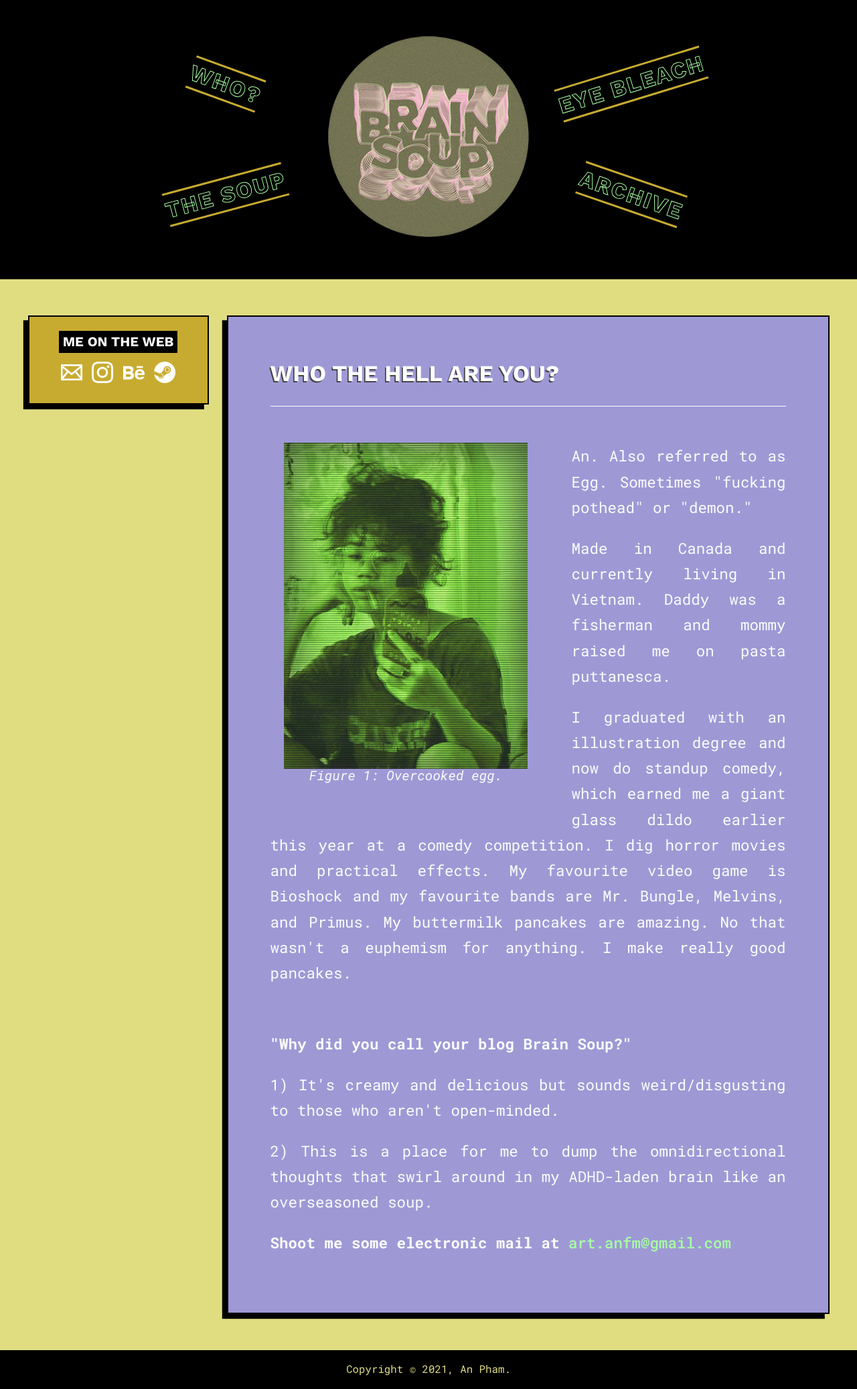
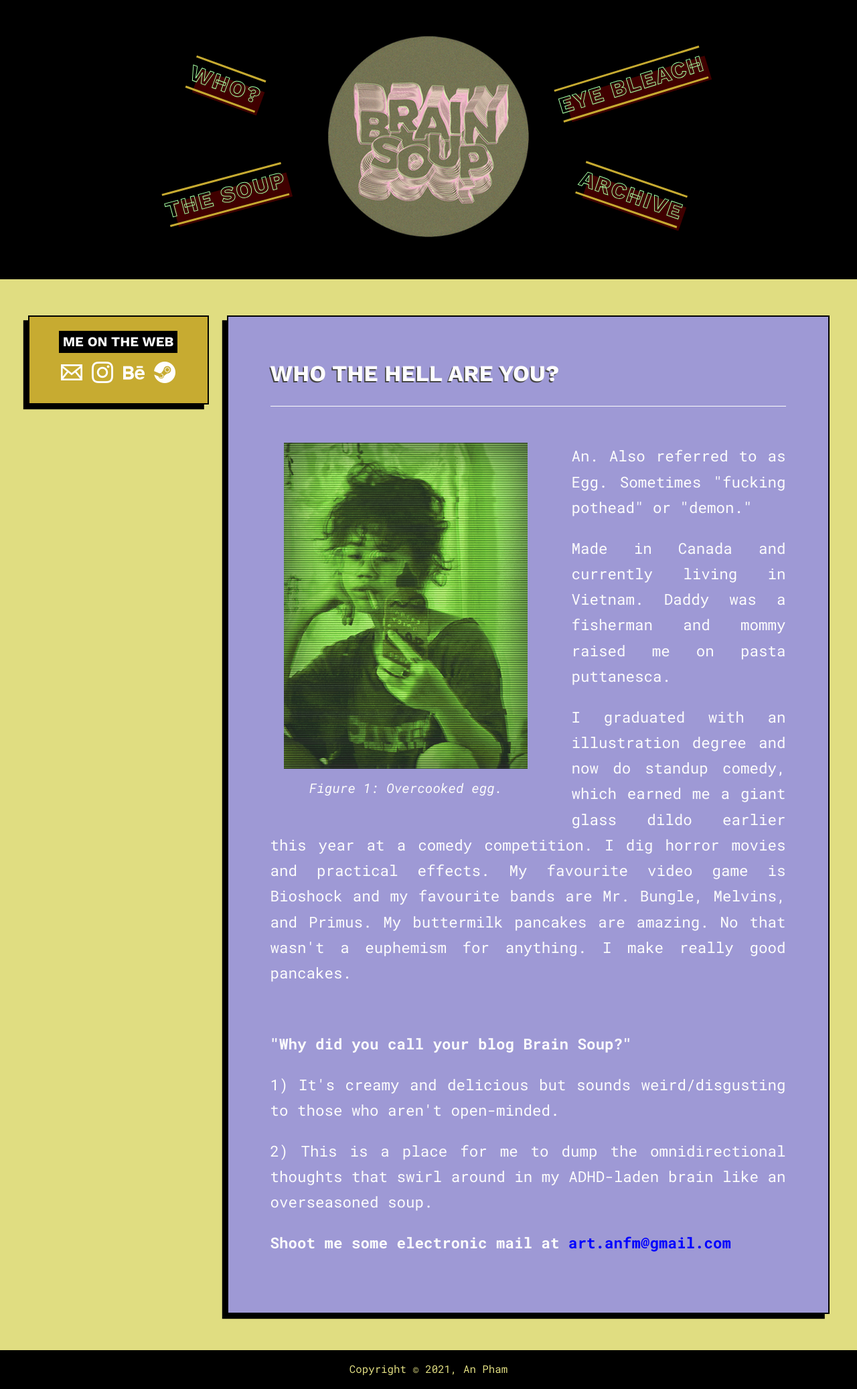
Before and after one commit to eggsrepos/brainsoup, a Jekyll site: the page built from about.md, in a window 1280 px wide. Shown: the whole page at 67% size. Built offline with Jekyll 4.4.1, drawn with Linux system fonts in a browser that asks for light colours.

Commit message:
more updates

```diff
--- /dev/null
+++ b/_includes/GoogleTagManager_body.liquid
@@ -0,0 +1,2 @@
+<noscript><iframe src="https://www.googletagmanager.com/ns.html?id=GTM-5KGH3ZP"
+height="0" width="0" style="display:none;visibility:hidden"></iframe></noscript>
--- /dev/null
+++ b/_includes/GoogleTagManager_head.liquid
@@ -0,0 +1,5 @@
+<script>(function(w,d,s,l,i){w[l]=w[l]||[];w[l].push({'gtm.start':
+new Date().getTime(),event:'gtm.js'});var f=d.getElementsByTagName(s)[0],
+j=d.createElement(s),dl=l!='dataLayer'?'&l='+l:'';j.async=true;j.src=
+'https://www.googletagmanager.com/gtm.js?id='+i+dl;f.parentNode.insertBefore(j,f);
+})(window,document,'script','dataLayer','GTM-5KGH3ZP');</script>
--- a/_layouts/default.html
+++ b/_layouts/default.html
@@ -1,6 +1,7 @@
 <!DOCTYPE html>
 <html lang="en">
 	<head>
+		{% include GoogleTagManager_head.liquid %}
 		<title>{{ page.title}} | {{ site.title }}</title>
 		<meta charset="utf-8">
 		<meta name="viewport" content="width=device-width,initial-scale=1,maximum-scale=1,user-scalable=no">
@@ -15,31 +16,15 @@
 		<link href="https://fonts.googleapis.com/css2?family=Roboto+Mono:ital,wght@0,300;0,400;0,500;0,600;0,700;1,300;1,400;1,500;1,600;1,700&family=Work+Sans:ital,wght@0,300;0,400;0,500;0,700;0,800;0,900;1,300;1,400;1,500;1,700;1,800;1,900&display=swap" rel="stylesheet">
 	</head>
 	<body>
+		{% include GoogleTagManager_body.liquid %}
 		<header>
-
 			<!-- START BURGER NAV -->
 			<div class="burger">
 				<div id="menuToggle">
-					<!--
-					A fake / hidden checkbox is used as click reciever,
-					so you can use the :checked selector on it.
-					-->
 					<input type="checkbox" />
-
-					<!--
-					Some spans to act as a hamburger.
-
-					They are acting like a real hamburger,
-					not that McDonalds stuff.
-					-->
 					<span></span>
 					<span></span>
 					<span></span>
-
-					<!--
-					Too bad the menu has to be inside of the button
-					but hey, it's pure CSS magic.
-					-->
 					<ul class="menu">
 						<a class="nav-item" href="/about/">
 							<li>Who?</li>
@@ -59,7 +44,6 @@
 						<!--- END OF BURGER NAV-->
 
 				<div class="wrapper site-header">
-
 					<ul class="site-header--nav">
 						<li class="link1">
 							<a class="site-header--link" href="/about/">Who?</a>
@@ -69,11 +53,9 @@
 						</li>
 					</ul>
 
-					<div class="site-header--logo">
 					<a href="/" alt="Brain Soup">
 						<img class="site-header--logo" src="/assets/bslogo.png" width="300px" height="300px">
 					</a>
-					</div>
 
 					<ul class="site-header--nav">
 						<li class="link3">
@@ -93,7 +75,7 @@
 						<ul class="socials">
 							<li>
 							 	<a href="mailto:art.anfm@gmail.com" title="Email me">
-									<img src="/assets/icons/email.png" class=>
+									<img src="/assets/icons/email.png">
 							 	</a>
 							</li>
 							<li>
@@ -111,6 +93,7 @@
 									<img src="/assets/icons/steam.png">
 								</a>
 							</li>
+					    </ul>
 			        </div>
 				  <!-- <div class="side-box box-border">
 						<h1 class="side-box--h1">Explore tags</h1>
@@ -123,7 +106,7 @@
 		</main>
 		<footer>
 			<div class="wrapper site-footer">
-				<span>Copyright © 2021, An Pham.</span>
+				<span>Copyright © 2021, An Pham</span>
 			</div>
 		</footer>
 	</body>
--- a/css/main.css
+++ b/css/main.css
@@ -184,12 +184,6 @@ h2 {
 
 a {
   text-decoration: none;
-  color: #a7ffa3;
-  font-weight: 500;
-}
-
-a:hover {
-  color: inherit;
 }
 
 p, h1 {
@@ -510,6 +504,32 @@ header, footer {
   }
 }
 
+a {
+  position: relative;
+  overflow: hidden;
+  text-decoration: none;
+  color: blue;
+}
+
+a::after {
+  content: "";
+  background: rgba(255, 0, 0, 0.25);
+  position: absolute;
+  left: 12px;
+  bottom: -6px;
+  width: calc(100% - 8px);
+  height: calc(100% - 8px);
+  z-index: -1;
+  transition: 0.35s cubic-bezier(0.25, 0.1, 0, 2.05);
+}
+
+a:hover:after {
+  left: 0;
+  bottom: -2px;
+  width: 100%;
+  height: 100%;
+}
+
 .blog-post, .page-header {
   padding-bottom: 1.5em;
   border-bottom: 1px solid #fcfcfc;
@@ -571,6 +591,7 @@ figcaption {
   font-size: 0.875em;
   text-align: center;
   line-height: 1;
+  margin-top: 1em;
 }
 
 .bio-box--pic {
@@ -676,33 +697,6 @@ figcaption {
   color: #fcfcfc;
 }
 
-.tooltip {
-  line-height: 1;
-  position: relative;
-  /* making the .tooltip span a container for the tooltip text */
-}
-
-.tooltip:before {
-  content: attr(data-text);
-  /* here's the magic */
-  position: absolute;
-  margin-left: 4em;
-  /* and add a small left margin */
-  /* basic styles */
-  padding: 0.3em;
-  border-radius: 2px;
-  border: solid 0.1em #fcfcfc;
-  background: transparent;
-  color: #fcfcfc;
-  text-align: center;
-  display: none;
-  /* hide by default */
-}
-
-.tooltip:hover:before {
-  display: block;
-}
-
 .box-border {
   border: 2px solid #000000;
   box-shadow: -0.4em 0.4em #000000;
```
Also changed, not shown: sass/_base.scss (+0 -9 lines), sass/_modules.scss (+25 -28 lines), test.html (added, +8 -0 lines). Lines whose indentation alone changed are shown as unchanged.
